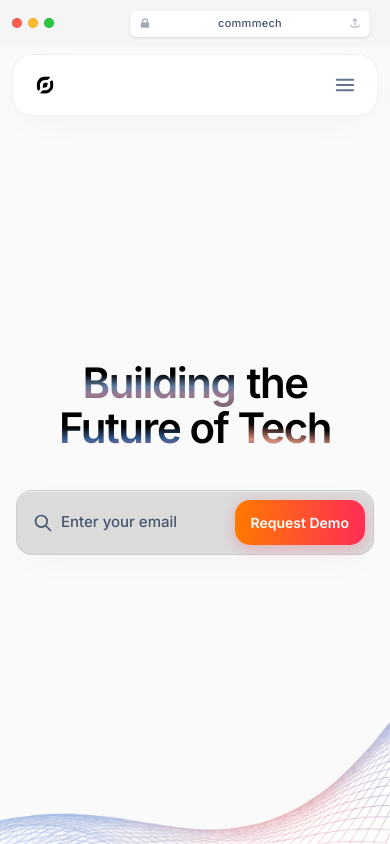
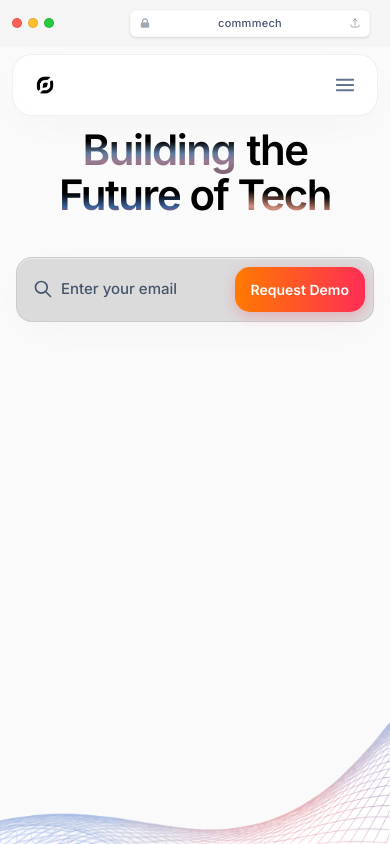
Before and after one commit to SeeratBakshi/Commech, a Next.js app: page / in a window 390 px wide. Built offline with nearby package versions, Linux system fonts and the light colour scheme.

Commit message:
style: push hero section heading and form upwards on mobile view

```diff
--- a/src/components/HeroSection.tsx
+++ b/src/components/HeroSection.tsx
@@ -19,7 +19,7 @@ export default function HeroSection() {
   );
 
   return (
-    <section className="flex flex-col items-center justify-center flex-1 px-4 sm:px-6 md:px-8 text-center pt-24 sm:pt-28 md:pt-[145px] pb-10 sm:pb-16 relative z-10 max-w-5xl mx-auto w-full">
+    <section className="flex flex-col items-center justify-start sm:justify-center flex-1 px-4 sm:px-6 md:px-8 text-center pt-20 sm:pt-28 md:pt-[145px] pb-10 sm:pb-16 relative z-10 max-w-5xl mx-auto w-full">
       <div className="animate-fade-in-up">
         <h1 className="text-[42px] sm:text-[48px] md:text-7xl lg:text-8xl xl:text-[110px] font-semibold tracking-[-0.035em] leading-[1.08] sm:leading-[1.04] select-none pb-2 sm:pb-4 text-center">
           <span className="text-gradient-building">Building</span>{" "}
```
